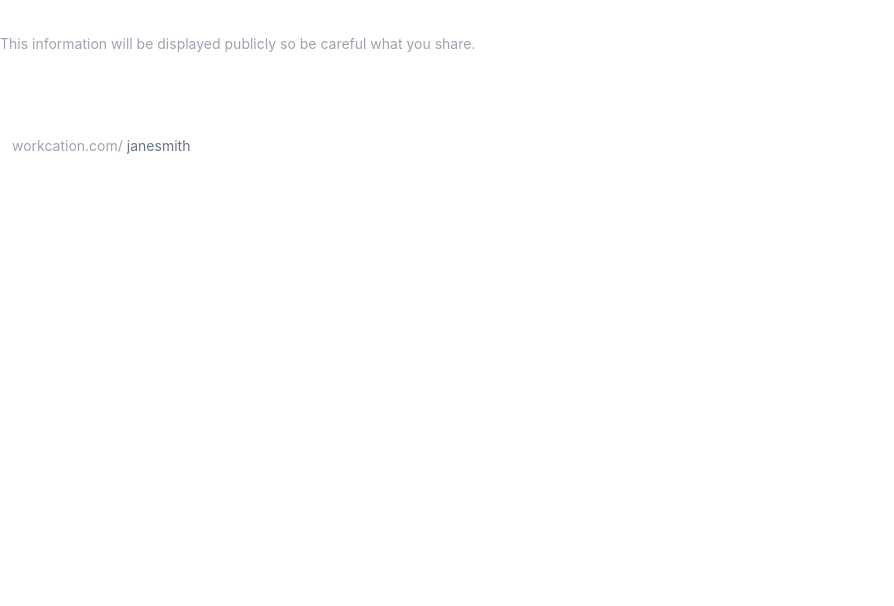
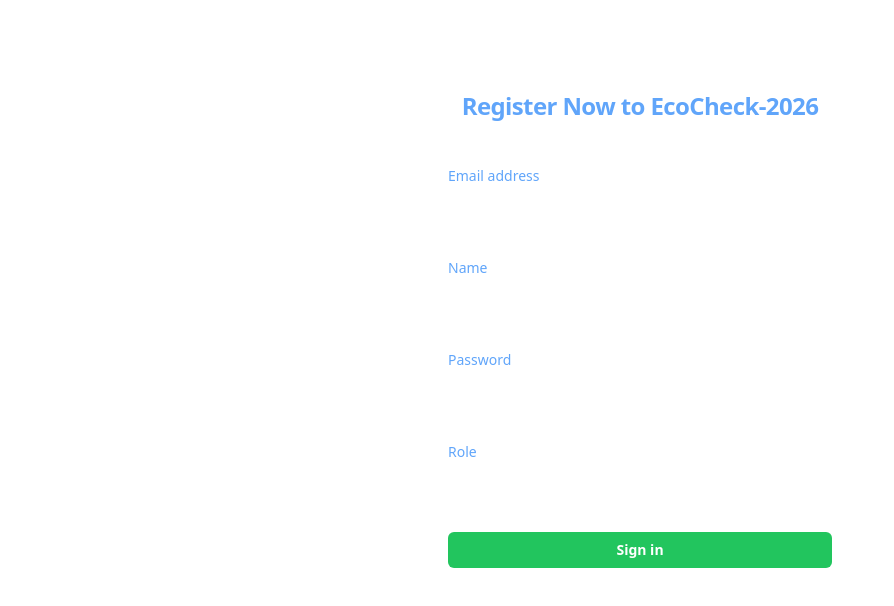
Before and after one commit to nadish2003/EcoCheck-2026-frontend-part-02, a React (Create React App) app: page / in a window 1280 px wide. Shown: the top 606 px of the page, without its empty margins (0-894 px from the left). Built offline with nearby package versions, Linux system fonts and the light colour scheme.

Commit message:
Config updated

```diff
--- a/src/components/User/SignUp.tsx
+++ b/src/components/User/SignUp.tsx
@@ -1,47 +1,106 @@
 export const SignUp = () => {
     return (
          <>
-            <form>
-                <div className="space-y-12">
-                    <div className="border-b border-white/10 pb-12">
-                        <h2 className="text-base/7 font-semibold text-white">
-                            Profile
-                        </h2>
 
-                        <p className="mt-1 text-sm/6 text-gray-400">
-                            This information will be displayed publicly so be careful what you
-                            share.
-                        </p>
 
-                        <div className="mt-10 grid grid-cols-1 gap-x-6 gap-y-8 sm:grid-cols-6">
-                            <div className="sm:col-span-4">
-                                <label
-                                    htmlFor="username"
-                                    className="block text-sm/6 font-medium text-white"
-                                >
-                                    Username
-                                </label>
-
-                                <div className="mt-2">
-                                    <div className="flex items-center rounded-md bg-white/5 pl-3 outline-1 -outline-offset-1 outline-white/10 focus-within:outline-2 focus-within:-outline-offset-2 focus-within:outline-indigo-500">
-                                        <div className="shrink-0 text-base text-gray-400 select-none sm:text-sm/6">
-                                            workcation.com/
+            <div className="flex min-h-full flex-col justify-center px-6 py-12 lg:px-8">
+                <div className="sm:mx-auto sm:w-full sm:max-w-sm">
+                    {/* <img
+                        alt="Your Company"
+                        src="https://tailwindcss.com/plus-assets/img/logos/mark.svg?color=indigo&shade=500"
+                        className="mx-auto h-10 w-auto"
+                    /> */}
+                    <h2 className="mt-10 text-center text-2xl/9 font-bold tracking-tight text-blue-400">Register Now to EcoCheck-2026</h2>
                 </div>
 
+                <div className="mt-10 sm:mx-auto sm:w-full sm:max-w-sm">
+                    <form className="space-y-6">
+                        <div>
+                            <label htmlFor="email" className="block text-sm/6 font-medium text-blue-400">
+                                Email address
+                            </label>
+                            <div className="mt-2">
                                 <input
-                                            id="username"
-                                            name="username"
-                                            type="text"
-                                            placeholder="janesmith"
-                                            className="block min-w-0 grow bg-transparent py-1.5 pr-3 pl-1 text-base text-white placeholder:text-gray-500 focus:outline-none sm:text-sm/6"
+                                    id="email"
+                                    name="email"
+                                    type="email"
+
+                                    required
+                                    className="block w-full rounded-md bg-blue/5 px-3 py-1.5 text-base text-blue outline-1 -outline-offset-1 outline-blue/10 placeholder:text-gray-500 focus:outline-2 focus:-outline-offset-2 focus:outline-indigo-500 sm:text-sm/6"
                                 />
                             </div>
                         </div>
+
+                       <div>
+                            <div className="flex items-center justify-between">
+                                <label htmlFor="password" className="block text-sm/6 font-medium text-blue-400">
+                                    Name
+                                </label>
+                                <div className="text-sm">
                                 </div>
                             </div>
+                            <div className="mt-2">
+                                <input
+                                    id="name"
+                                    name="name"
+                                    type="text"
+
+                                    required
+                                    className="block w-full rounded-md bg-blue/5 px-3 py-1.5 text-base text-blue outline-1 -outline-offset-1 outline-blue/10 placeholder:text-gray-500 focus:outline-2 focus:-outline-offset-2 focus:outline-indigo-500 sm:text-sm/6"
+                                />
                             </div>
                         </div>
+
+                        <div>
+                            <label htmlFor="email" className="block text-sm/6 font-medium text-blue-400">
+                                Password
+                            </label>
+                            <div className="mt-2">
+                                <input
+                                    id="password"
+                                    name="password"
+                                    type="password"
+
+                                    required
+                                    className="block w-full rounded-md bg-blue/5 px-3 py-1.5 text-base text-blue outline-1 -outline-offset-1 outline-blue/10 placeholder:text-gray-500 focus:outline-2 focus:-outline-offset-2 focus:outline-indigo-500 sm:text-sm/6"
+                                />
+                            </div>
+                        </div>
+
+                        <div>
+                            <label htmlFor="email" className="block text-sm/6 font-medium text-blue-400">
+                                Role
+                            </label>
+                            <div className="mt-2">
+                                <input
+                                    id="role"
+                                    name="role"
+                                    type="text"
+
+                                    required
+                                    className="block w-full rounded-md bg-blue/5 px-3 py-1.5 text-base text-blue outline-1 -outline-offset-1 outline-blue/10 placeholder:text-gray-500 focus:outline-2 focus:-outline-offset-2 focus:outline-indigo-500 sm:text-sm/6"
+                                />
+                            </div>
+                        </div>
+
+                        <div>
+                            <button
+                                type="submit"
+                                className="flex w-full justify-center rounded-md bg-green-500 px-3 py-1.5 text-sm/6 font-semibold text-white hover:bg-indigo-400 focus-visible:outline-2 focus-visible:outline-offset-2 focus-visible:outline-indigo-500"
+                            >
+                                Sign in
+                            </button>
+                        </div>
                     </form>
+
+                    {/* <p className="mt-10 text-center text-sm/6 text-gray-400">
+                        Not a member?{' '}
+                        <a href="#" className="font-semibold text-blue-400 hover:text-blue-300">
+                            Meet Our Community
+                        </a>
+                    </p> */}
+                </div>
+            </div>
         </>
-    );
+    )
 };
--- a/src/index.css
+++ b/src/index.css
@@ -1,16 +1,3 @@
 @tailwind base;
 @tailwind components;
 @tailwind utilities;
-body {
-  margin: 0;
-  font-family: -apple-system, BlinkMacSystemFont, 'Segoe UI', 'Roboto', 'Oxygen',
-    'Ubuntu', 'Cantarell', 'Fira Sans', 'Droid Sans', 'Helvetica Neue',
-    sans-serif;
-  -webkit-font-smoothing: antialiased;
-  -moz-osx-font-smoothing: grayscale;
-}
-
-code {
-  font-family: source-code-pro, Menlo, Monaco, Consolas, 'Courier New',
-    monospace;
-}
```
Lines whose indentation alone changed are shown as unchanged.
